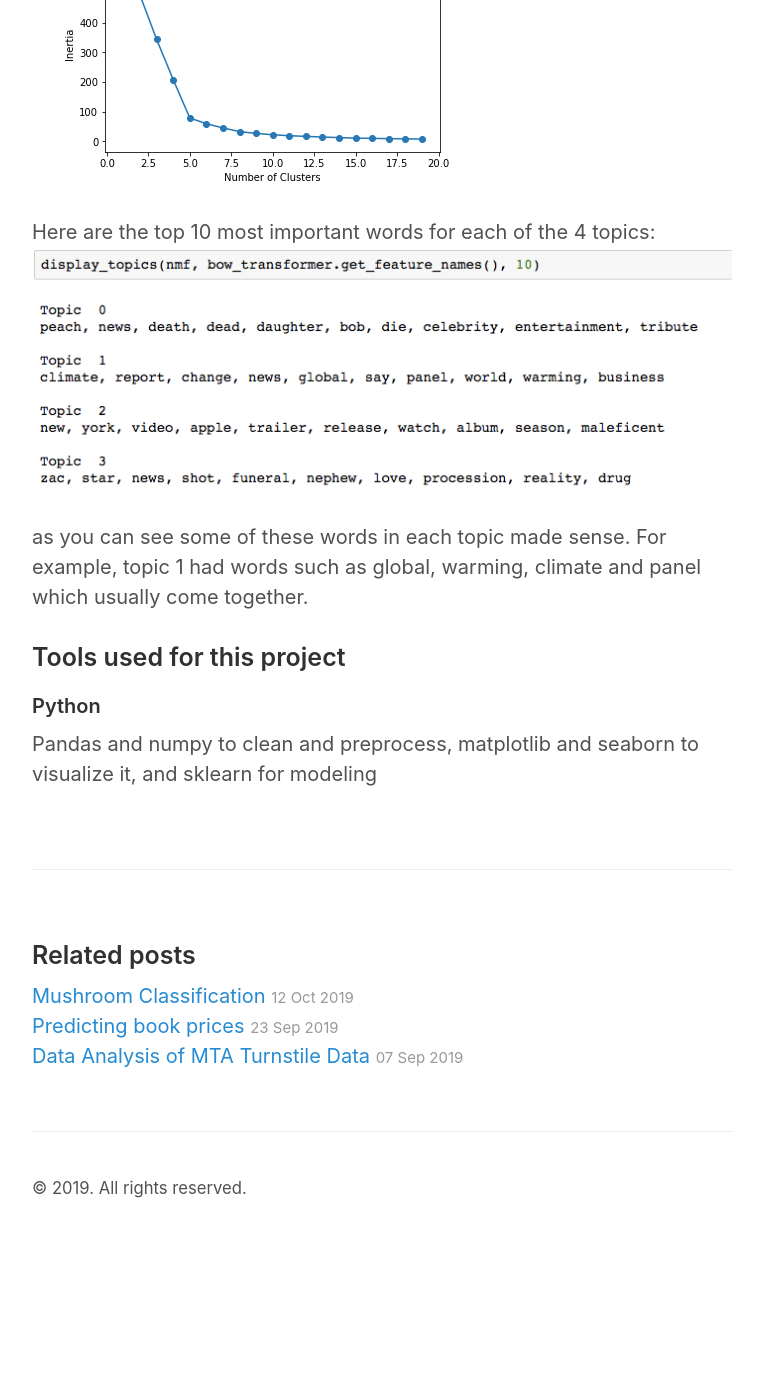
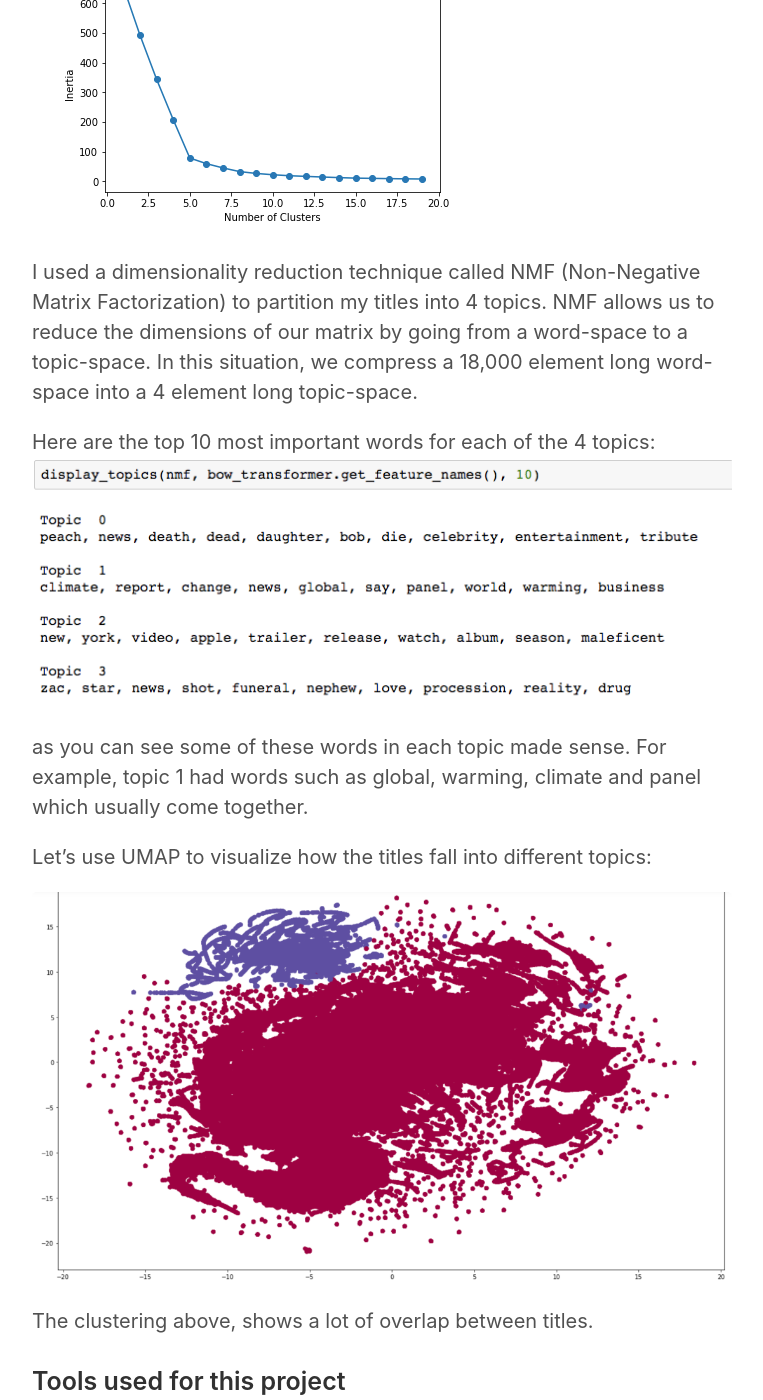
Before and after one commit to Sarahalq/Sarahalq.github.io, a Jekyll site: the page built from _posts/2019-10-27-Testing-Local-Images copy 2.md, in a window 1280 px wide and 1400 px high, scrolled down 2654 px. Shown: the whole window, without its empty margins (258-1021 px from the left). Built offline with Jekyll 4.4.1, drawn with Linux system fonts in a browser that asks for light colours; before the commit the page ends 3896 px from its top, so only the background shows below that; some of the changed text lies outside the part shown.

Commit message:
changes4

```diff
--- a/_posts/2019-10-27-Testing-Local-Images copy 2.md
+++ b/_posts/2019-10-27-Testing-Local-Images copy 2.md
@@ -26,6 +26,7 @@ Downloaded from: [Here]({{https://www.kaggle.com/uciml/news-aggregator-dataset}}
 * TIMESTAMP : approximate timestamp of the article's publication, given in Unix time (seconds since midnight on Jan 1, 1970)
 
 
+
 ### Data cleaning
 
 1. In order to preform unsupervised learning (Clustering) on the data I dropped all
@@ -40,6 +41,7 @@ columns except the TITLE.
   * Performing lemmatization
 
   This is an example of how the cleaning process was applied to the headlines:
+
   ![Image test]({{ site.url }}/images/cleaning1.png)
 
 
@@ -55,10 +57,15 @@ occurrence of each word is used as a feature.
 
 ### Topic Modeling & Clustering
 
-
 In order to find the best number of cluster for my data I used one of
 the popular measures the Elbow method:
+
 ![Image test]({{ site.url }}/images/elbow.png)
+
+I used a dimensionality reduction technique called NMF (Non-Negative Matrix Factorization)
+to partition my titles into 4 topics. NMF allows us to reduce the dimensions of our matrix
+by going from a word-space to a topic-space. In this situation, we compress
+a 18,000 element long word-space into a 4 element long topic-space.
 
 Here are the top 10 most important words for each of the 4 topics:
 ![Image test]({{ site.url }}/images/topics.png)
@@ -67,7 +74,13 @@ For example, topic 1 had words such as global, warming, climate and panel which
 usually come together.
 
 
+Let’s use UMAP to visualize how the titles fall into different topics:
+
+![Image test]({{ site.url }}/images/clustering.png)
+
+The clustering above, shows a lot of overlap between titles.
+
 ### Tools used for this project
 
 #### Python
-Pandas and numpy to clean and preprocess, matplotlib and seaborn to visualize it, and sklearn for modeling
+Pandas, nltk, and spacy to clean and preprocess, matplotlib and UMAP to visualize it, and sklearn for modeling
```
